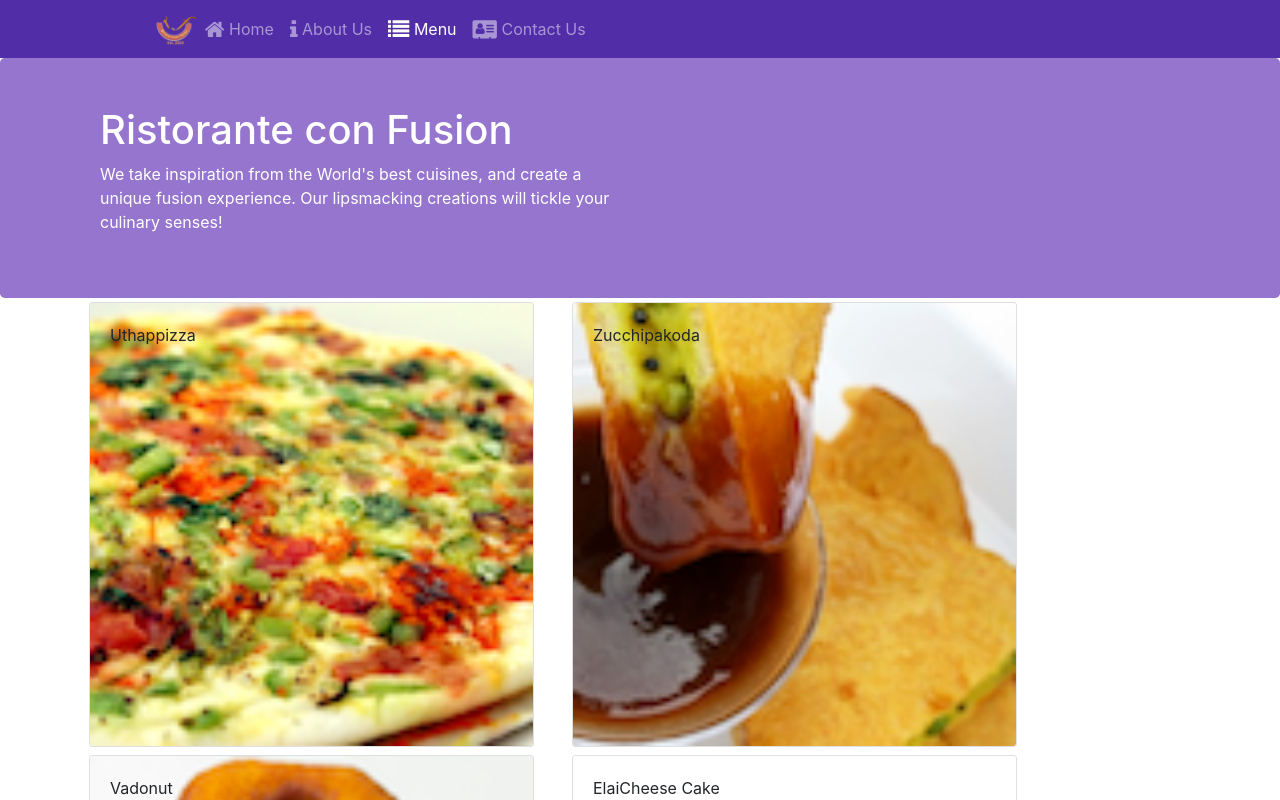
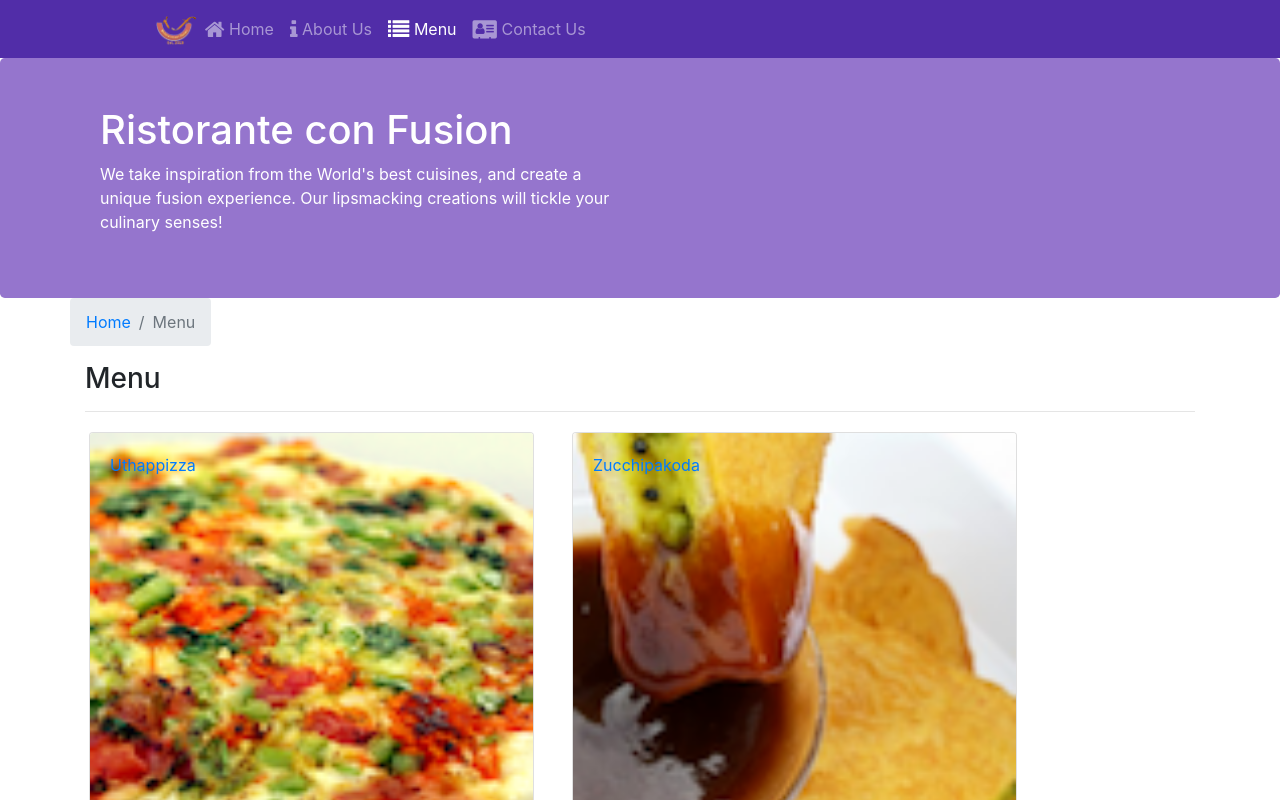
Before and after one commit to Nikhil725051/confusion_final, a React (Create React App) app: page /menu in a window 1280 px wide. Shown: the top 800 px of the page. Built offline with nearby package versions, Linux system fonts and the light colour scheme.

Commit message:
Single Page Applications Part 2

```diff
--- a/src/components/ContactComponent.js
+++ b/src/components/ContactComponent.js
@@ -1,8 +1,20 @@
 import React from 'react';
+import { Breadcrumb, BreadcrumbItem } from 'reactstrap';
+import {Link} from 'react-router-dom';
 
 function Contact(props) {
     return(
         <div className="container">
+            <div className='row'>
+                <Breadcrumb>
+                  <BreadcrumbItem><Link to="/Home">Home</Link></BreadcrumbItem>
+                  <BreadcrumbItem active>Contact Us</BreadcrumbItem>
+                </Breadcrumb>
+                <div className='col-12'>
+                    <h3>Contact Us</h3>
+                    <hr/>
+                </div>
+            </div>
             <div className="row row-content">
                 <div className="col-12">
                 <h3>Location Information</h3>
--- a/src/components/DishDetailComponent.js
+++ b/src/components/DishDetailComponent.js
@@ -1,18 +1,33 @@
 import React from "react";
-import { Card, CardImg, CardText, CardBody, CardTitle} from "reactstrap";
+import { Link } from "react-router-dom";
+import { Card, CardImg, CardText, CardBody, CardTitle, Breadcrumb, BreadcrumbItem} from "reactstrap";
 
 
     function DishDetail(props){
         return (<div className="container">
-            {renderDish(props.dish)}
+            <div className="row">
+                <Breadcrumb>
+                  <BreadcrumbItem><Link to="Menu">Menu</Link></BreadcrumbItem>
+                  <BreadcrumbItem active>{props.dish.name}</BreadcrumbItem>
+                </Breadcrumb>
+                <div className="col-12">
+                    <h3>{props.dish.name}</h3>
+                    <hr/>
+                </div>
+            </div>
+          <div className="row">
+          {RenderDish(props.dish)}
+          {RenderComments(props.comments)}
+          </div>
         </div>);
     }
 
-    function renderComments(comments){
+    function RenderComments(comments){
 
         if(comments!=null)
         {
-            return (<div>
+            return (<div className="col-12 col-md-5">
+                <h2>Comments</h2>
                 {comments.map((dishComment)=>{
                     return(<ul className="list-unstyled">
                         <li>{dishComment.comment}</li>
@@ -27,11 +42,10 @@ import { Card, CardImg, CardText, CardBody, CardTitle} from "reactstrap";
 
     }
 
-   function renderDish(dish){
+   function RenderDish(dish){
         if(dish!=null)
         {
-            return(<div className="row">
-                <div className="col-12 col-md-5 m-1">
+                return(<div className="col-12 col-md-5 m-1">
                 <Card>
                 <CardImg top src={dish.image} alt={dish.name}/>
                 <CardBody>
@@ -39,11 +53,6 @@ import { Card, CardImg, CardText, CardBody, CardTitle} from "reactstrap";
                     <CardText>{dish.description}</CardText>
                 </CardBody>
             </Card>
-            </div>
-            <div className="col-12 col-md-5">
-                <h2>Comments</h2>
-                {renderComments(dish.comments)}
-            </div>
             </div>
 
            );
--- a/src/components/MainComponent.js
+++ b/src/components/MainComponent.js
@@ -4,10 +4,18 @@ import { DISHES } from "../shared/dishes";
 import Header from "./HeaderComponent";
 import Footer from "./FooterComponent";
 import Home from "./HomeComponent";
-import {Routes, Route, Navigate} from 'react-router-dom';
+import {Routes, Route, Navigate, useParams} from 'react-router-dom';
 import Contact from "./ContactComponent";
 import { PROMOTIONS } from "../shared/promotions";
 import { LEADERS } from "../shared/leaders";
+import DishDetail from "./DishDetailComponent";
+import {COMMENTS} from "../shared/comments";
+
+
+function DishWithId(props){
+  const {dishId} = useParams();
+  return (<DishDetail dish={props.dishes.filter((dish)=>dish.id===parseInt(dishId,10))[0]} comments={props.comments.filter((comment)=>comment.dishId===parseInt(dishId,10))}></DishDetail>);
+}
 
 class Main extends Component
 {
@@ -17,10 +25,13 @@ class Main extends Component
     this.state={
       dishes:DISHES,
       promotions: PROMOTIONS,
-      leaders: LEADERS
+      leaders: LEADERS,
+      comments: COMMENTS
 
   };
   }
+
+
 
   render(){
 
@@ -28,8 +39,9 @@ class Main extends Component
       <Header></Header>
       <Routes>
           <Route path="/home" element={<Home dish={this.state.dishes.filter((dish) => dish.featured)[0]} promotion={this.state.promotions.filter((promo) => promo.featured)[0]}  leader={this.state.leaders.filter((leader) => leader.featured)[0]}></Home>}></Route>
-          <Route exact path='/menu' element={<Menu dishes={this.state.dishes}></Menu>} />
+          <Route exact path="/menu" element={<Menu dishes={this.state.dishes}></Menu>} />
           <Route exact path="/contactus" element={<Contact></Contact>}></Route>
+          <Route exact path="/menu/:dishId" element={<DishWithId dishes={this.state.dishes} comments={this.state.comments}></DishWithId>}></Route>
           <Route path="*" element={<Navigate to="/home" replace />} />
       </Routes>
       <Footer></Footer>
--- a/src/components/MenuComponent.js
+++ b/src/components/MenuComponent.js
@@ -1,13 +1,15 @@
 import React from "react";
-import { Card, CardImg, CardImgOverlay, CardTitle } from "reactstrap";
+import { Card, CardImg, CardImgOverlay, CardTitle, Breadcrumb, BreadcrumbItem } from "reactstrap";
+import {Link} from "react-router-dom";
 
     function RenderMenuItem(props){
-                return <Card
-                     onClick={()=>props.onClick(props.dish.id)}>
+                return <Card>
+                    <Link to={`/menu/${props.dish.id}`}>
                     <CardImg width="100%" src={props.dish.image} alt={props.dish.name}/>
                     <CardImgOverlay>
                         <CardTitle>{props.dish.name}</CardTitle>
                     </CardImgOverlay>
+                    </Link>
                 </Card>
     }
 
@@ -23,8 +25,21 @@ import { Card, CardImg, CardImgOverlay, CardTitle } from "reactstrap";
             return (
                 <div className="container">
                     <div className="row">
+                        <Breadcrumb>
+                           <BreadcrumbItem>
+                              <Link to="/home">Home</Link>
+                           </BreadcrumbItem>
+                           <BreadcrumbItem active>Menu</BreadcrumbItem>
+                        </Breadcrumb>
+                        <div className="col-12">
+                            <h3>Menu</h3>
+                            <hr/>
+                        </div>
+                    </div>
+                    <div className="row">
                         {menu}
                     </div>
+
                 </div>
 
             );
```
